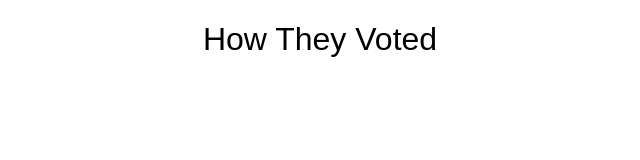
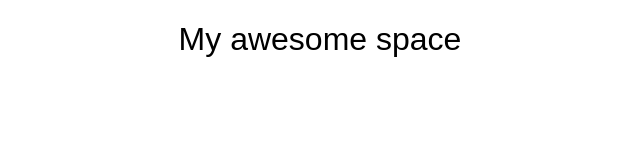
Before and after one commit to Clara-Richter/HTVwebsite, a plain HTML site: page index.html in a window 1280 px wide. Shown: the whole page, without its empty margins (320-960 px from the left). Drawn offline with Linux system fonts and the light colour scheme.

Commit message:
Initial commit from W3Schools

```diff
--- a/index.html
+++ b/index.html
@@ -13,7 +13,7 @@
 
     <body>
 
-        <h1>How They Voted</h1>
+        <h1>My awesome space</h1>
 
         <!-- Load external JavaScript -->
         <script src="scripts.js"></script>
```
